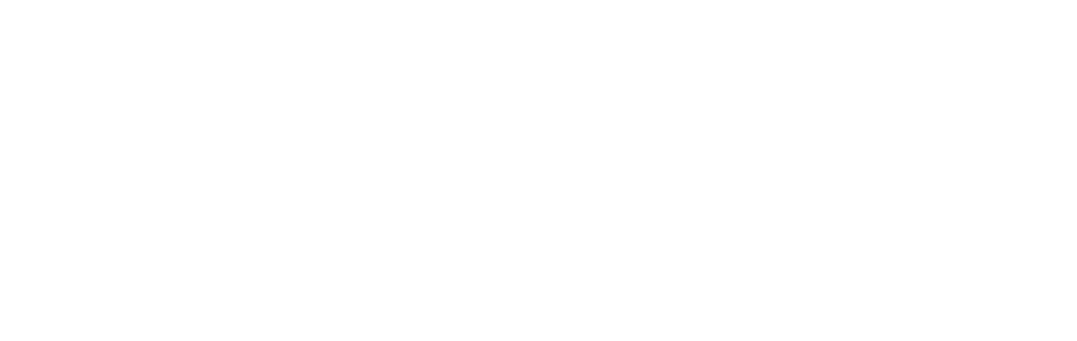
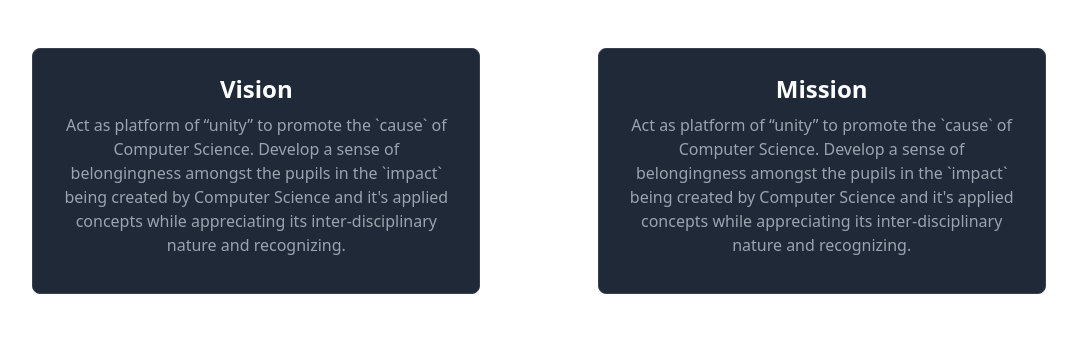
Before and after one commit to linustribevnr/turinghut-website-old, a Gatsby site: page /about in a window 1280 px wide. Before the commit this address had no page. Shown: the top 341 px of the page, without its empty margins (125-1202 px from the left). Built offline with nearby package versions, Linux system fonts and the light colour scheme; Gatsby itself is replaced by a stand-in of ours.

Commit message:
feat: vision mission

```diff
--- /dev/null
+++ b/src/pages/about.js
@@ -0,0 +1,30 @@
+import React from "react"
+
+export default function About() {
+  return (
+    <div className="mx-10 min-h-90v">
+      <div className="m-6 w-full flex flex-wrap items-center justify-evenly">
+        <div className="m-6 p-6 max-w-md text-center rounded-lg border shadow-3xl shadow-black bg-gray-800 border-gray-700">
+          <h5 className="mb-2 text-2xl font-bold text-white">Vision</h5>
+
+          <p className="mb-3 font-normal text-gray-400">
+            Act as platform of “unity” to promote the `cause` of Computer
+            Science. Develop a sense of belongingness amongst the pupils in the
+            `impact` being created by Computer Science and it's applied concepts
+            while appreciating its inter-disciplinary nature and recognizing.
+          </p>
+        </div>
+        <div className="m-6 p-6 max-w-md text-center rounded-lg border shadow-3xl shadow-black bg-gray-800 border-gray-700">
+          <h5 className="mb-2 text-2xl font-bold text-white">Mission</h5>
+
+          <p className="mb-3 font-normal text-gray-400">
+            Act as platform of “unity” to promote the `cause` of Computer
+            Science. Develop a sense of belongingness amongst the pupils in the
+            `impact` being created by Computer Science and it's applied concepts
+            while appreciating its inter-disciplinary nature and recognizing.
+          </p>
+        </div>
+      </div>
+    </div>
+  )
+}
--- a/src/pages/index.js
+++ b/src/pages/index.js
@@ -4,12 +4,14 @@ import { BrowserRouter as Router } from "react-router-dom"
 import Home from "./home"
 import Contact from "./contact"
 import Team from "./team"
+import About from "./about"
 
 export default function App() {
   return (
     <Router>
       <NavBar />
       <Home />
+      <About />
       <Team />
       <Contact />
     </Router>
```
